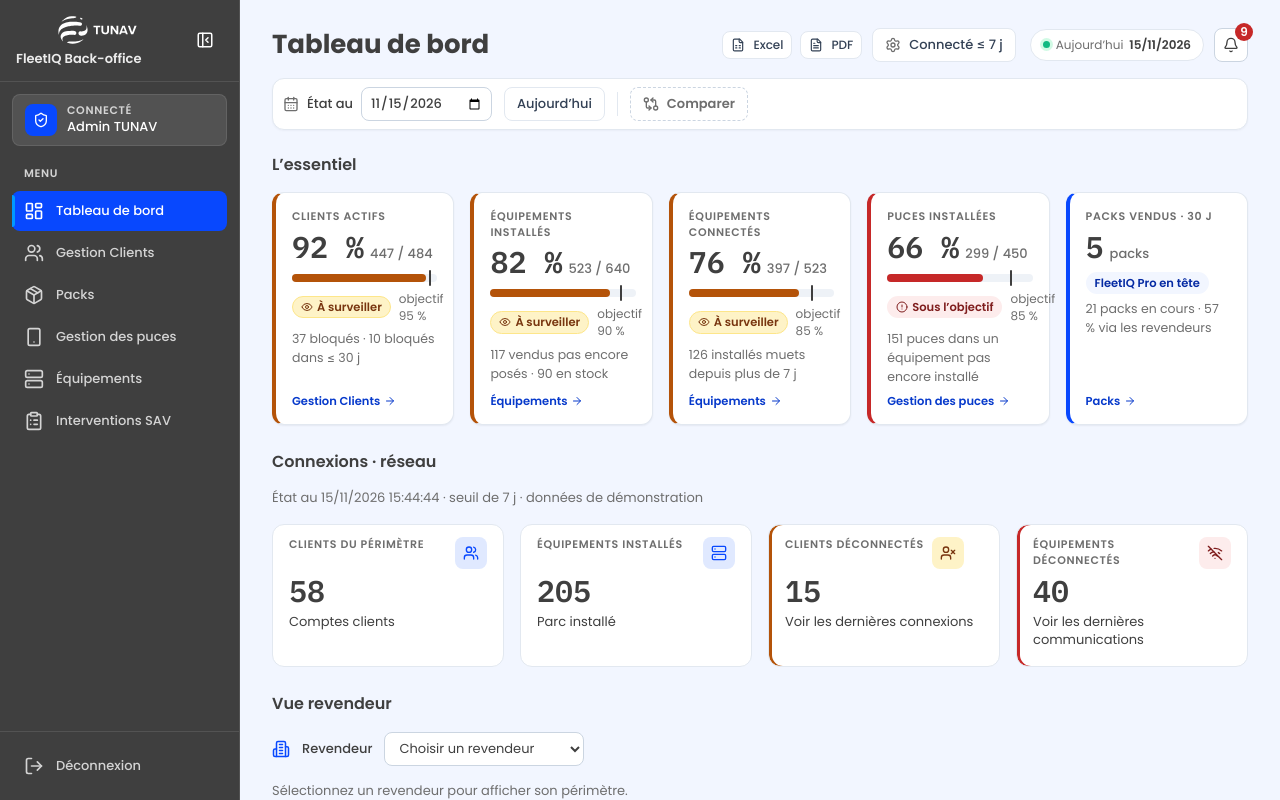
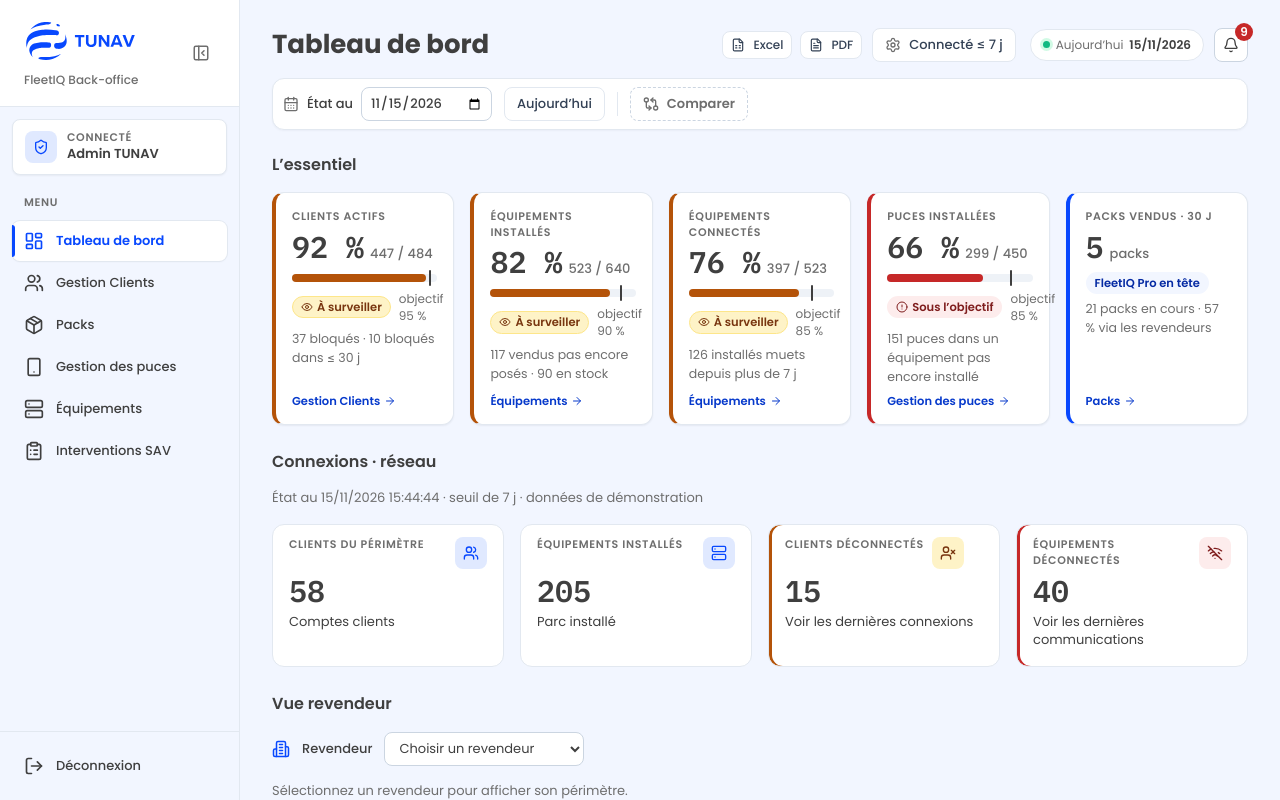
Before and after one commit to MohamedAzizHadrouk/FleetIQ_Backoffice, a React (Vite) app: page / in a window 1280 px wide. Both pictures are taken after typing "name@example.com", "Sample123" into the empty fields and a click on the button "Se connecter". Shown: the top 800 px of the page. Built offline with nearby package versions, Linux system fonts and the light colour scheme.

Commit message:
feat: Refactor Sidebar component for improved styling and accessibility

```diff
--- a/src/components/Sidebar.tsx
+++ b/src/components/Sidebar.tsx
@@ -24,7 +24,7 @@ import {
   getBackofficePermissions
 } from '../utils/backofficePermissions';
 import { useFleetStore } from '../state/FleetStore';
-import { FOCUS_INVERSE, TRANSITION } from './ui/focus';
+import { FOCUS, TRANSITION } from './ui/focus';
 
 interface SidebarProps {
   role: BackofficeRole;
@@ -58,7 +58,7 @@ const ROLE_META: Record<
 
 /**
  * Zone A – barre latérale design system TUNAV :
- * Anthracite, logo blanc et Bleu Royal pour la navigation active.
+ * Fond clair, logo Bleu Royal et sélection discrète sur blanc.
  */
 export function Sidebar({
   role,
@@ -81,38 +81,40 @@ export function Sidebar({
     <aside
       id="menu-principal"
       data-collapsed={rail ? 'true' : 'false'}
-      className={`fixed inset-y-0 left-0 z-topbar flex flex-col bg-surface-inverse text-text-inverse border-r border-white/10 overflow-y-auto overflow-x-hidden transition-[width,transform] duration-slow ease-standard
+      className={`fixed inset-y-0 left-0 z-topbar flex flex-col bg-surface-muted text-text border-r border-border overflow-y-auto overflow-x-hidden transition-[width,transform] duration-slow ease-standard
         ${rail ? 'md:w-rail' : 'md:w-sidebar'} w-sidebar
         md:translate-x-0 ${mobileOpen ? 'translate-x-0' : '-translate-x-full'}`}
     >
       {/* Identité TUNAV */}
       <div
-        className={`relative flex items-center gap-2 border-b border-white/10 text-text-inverse ${
-          rail ? 'md:flex-col md:px-1 md:py-3 px-4 py-3' : 'px-4 py-3'
+        className={`relative flex items-center gap-2 border-b border-border bg-surface text-text ${
+          rail ? 'md:flex-col md:px-1 md:py-3 px-5 py-4' : 'px-5 py-4'
         }`}
       >
         <button
           type="button"
           onClick={onCloseMobile}
           aria-label="Fermer le menu"
-          className={`absolute right-2 top-2 inline-flex h-control-touch w-control-touch items-center justify-center rounded-control text-text-inverse hover:bg-surface-inverse-hover md:hidden ${FOCUS_INVERSE}`}
+          className={`absolute right-2 top-2 inline-flex h-control-touch w-control-touch items-center justify-center rounded-control text-text-muted hover:bg-primary-50 hover:text-primary md:hidden ${FOCUS}`}
         >
           <X size={20} aria-hidden="true" />
         </button>
 
-        <img
-          src="/brand/tunav-symbole-blanc.svg"
-          alt="TUNAV"
-          className={`h-7 w-7 shrink-0 ${rail ? 'hidden md:block' : 'hidden'}`}
+        <span
+          role="img"
+          aria-label="TUNAV"
+          className={`h-7 w-7 shrink-0 bg-primary ${rail ? 'hidden md:block' : 'hidden'}`}
+          style={{ mask: "url('/brand/tunav-symbole-blanc.svg') center / contain no-repeat" }}
         />
 
-        <div className={`min-w-0 flex-1 flex-col gap-0.5 pr-8 md:pr-0 ${rail ? 'flex md:hidden' : 'flex'}`}>
-          <img
-            src="/brand/tunav-logo-horizontal-sans-signature-blanc-ui.svg"
-            alt="TUNAV"
-            className="h-9 w-auto max-w-full"
+        <div className={`min-w-0 flex-1 flex-col items-start gap-1 pr-8 md:pr-0 ${rail ? 'flex md:hidden' : 'flex'}`}>
+          <span
+            role="img"
+            aria-label="TUNAV"
+            className="block h-[50px] w-32 shrink-0 bg-primary"
+            style={{ mask: "url('/brand/tunav-logo-horizontal-sans-signature-blanc-ui.svg') left center / contain no-repeat" }}
           />
-          <span className="text-small font-semibold text-text-inverse/90">FleetIQ Back-office</span>
+          <span className="pl-1 text-xs font-medium leading-5 text-text-muted">FleetIQ Back-office</span>
         </div>
 
         {onToggleCollapsed && (
@@ -123,7 +125,7 @@ export function Sidebar({
             aria-expanded={!rail}
             aria-controls="menu-principal"
             title={rail ? 'Agrandir le menu' : 'Réduire le menu'}
-            className={`hidden h-9 w-9 shrink-0 items-center justify-center rounded-control text-text-inverse hover:bg-surface-inverse-hover md:inline-flex ${FOCUS_INVERSE}`}
+            className={`hidden h-9 w-9 shrink-0 items-center justify-center rounded-control text-text-muted hover:bg-primary-50 hover:text-primary md:inline-flex ${FOCUS}`}
           >
             {rail ? <PanelLeftOpen size={18} aria-hidden="true" /> : <PanelLeftClose size={18} aria-hidden="true" />}
           </button>
@@ -132,15 +134,15 @@ export function Sidebar({
 
       {/* Rôle connecté */}
       <div className={`m-3 ${rail ? 'md:hidden' : ''}`}>
-        <div className="flex items-center gap-2.5 rounded-control border border-white/10 bg-white/10 px-3 py-2">
-          <div className="flex h-8 w-8 shrink-0 items-center justify-center rounded-control bg-primary text-text-inverse">
+        <div className="flex items-center gap-2.5 rounded-control border border-border bg-surface px-3 py-2.5 shadow-sm">
+          <div className="flex h-8 w-8 shrink-0 items-center justify-center rounded-control bg-primary-100 text-primary">
             <RoleIcon size={16} aria-hidden="true" />
           </div>
           <div className="min-w-0">
-            <div className="text-overline uppercase text-text-inverse-muted">Connecté</div>
-            <div className="truncate text-small font-medium text-text-inverse">{roleMeta.label}</div>
+            <div className="text-overline uppercase text-text-muted">Connecté</div>
+            <div className="truncate text-small font-semibold text-text">{roleMeta.label}</div>
             {isReseller && (
-              <div className="truncate text-mention font-medium text-text-inverse-muted">{subtitle}</div>
+              <div className="truncate text-mention font-medium text-text-muted">{subtitle}</div>
             )}
           </div>
         </div>
@@ -148,7 +150,7 @@ export function Sidebar({
 
       {rail && (
         <div className="hidden md:flex justify-center py-2" title={roleMeta.label}>
-          <div className="flex h-9 w-9 items-center justify-center rounded-control bg-primary text-text-inverse">
+          <div className="flex h-9 w-9 items-center justify-center rounded-control bg-surface text-primary border border-border">
             <RoleIcon size={18} aria-hidden="true" />
           </div>
         </div>
@@ -158,7 +160,7 @@ export function Sidebar({
         aria-label="Menu principal"
         className={`flex flex-1 flex-col gap-0.5 py-2 ${rail ? 'md:px-1.5' : 'px-3'}`}
       >
-        <div className={`mb-2 px-3 text-overline uppercase text-text-inverse-muted ${rail ? 'md:hidden' : ''}`}>
+        <div className={`mb-2 px-3 text-overline uppercase text-text-muted ${rail ? 'md:hidden' : ''}`}>
           Menu
         </div>
         {navItems.map((item) => (
@@ -168,12 +170,12 @@ export function Sidebar({
             title={item.label}
             aria-label={item.label}
             className={({ isActive }) =>
-              `relative flex items-center gap-3 rounded-control text-label ${TRANSITION} ${FOCUS_INVERSE} ${
+              `relative flex items-center gap-3 rounded-control text-label ${TRANSITION} ${FOCUS} ${
                 rail ? 'md:h-11 md:justify-center md:px-0' : 'h-10 px-3'
               } h-11 px-3 md:h-10 ${
                 isActive
-                  ? 'bg-primary font-medium text-text-inverse before:absolute before:inset-y-1 before:left-0 before:w-[3px] before:rounded-r before:bg-accent'
-                  : 'text-text-inverse-muted hover:bg-surface-inverse-hover hover:text-text-inverse'
+                  ? 'bg-surface font-semibold text-primary shadow-sm ring-1 ring-border before:absolute before:inset-y-1 before:left-0 before:w-[3px] before:rounded-r before:bg-primary'
+                  : 'text-text hover:bg-surface hover:text-primary'
               }`
             }
           >
@@ -183,13 +185,13 @@ export function Sidebar({
         ))}
       </nav>
 
-      <div className={`border-t border-white/10 ${rail ? 'md:p-1.5' : 'p-3'} p-3`}>
+      <div className={`border-t border-border ${rail ? 'md:p-1.5' : 'p-3'} p-3`}>
         <button
           type="button"
           onClick={onLogout}
           title="Déconnexion"
           aria-label="Déconnexion"
-          className={`flex w-full items-center gap-3 rounded-control text-label text-text-inverse-muted hover:bg-surface-inverse-hover hover:text-text-inverse ${TRANSITION} ${FOCUS_INVERSE} ${
+          className={`flex w-full items-center gap-3 rounded-control text-label text-text hover:bg-surface hover:text-primary ${TRANSITION} ${FOCUS} ${
             rail ? 'md:h-11 md:justify-center md:px-0' : 'h-10 px-3'
           } h-11 px-3`}
         >
```
